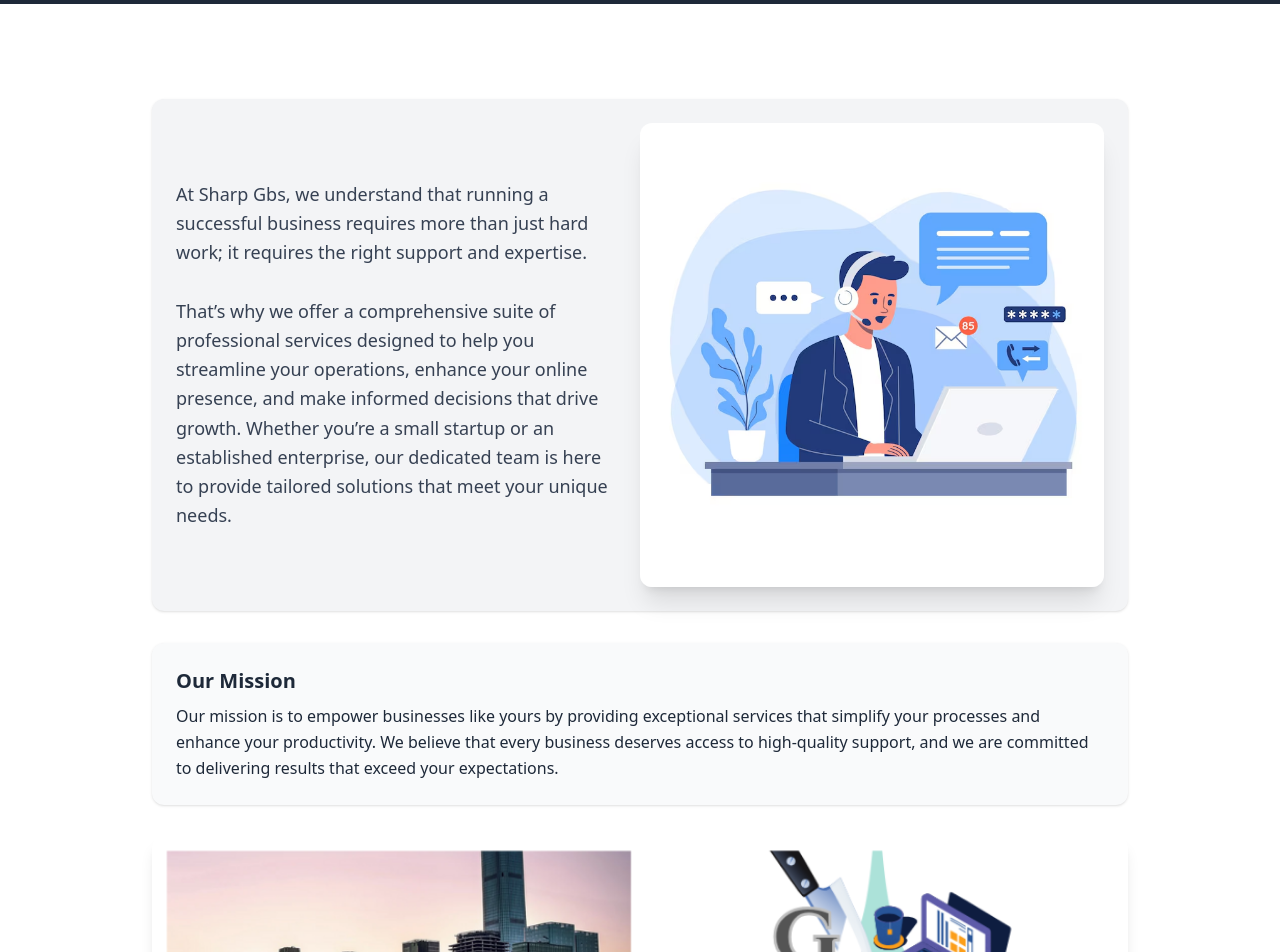
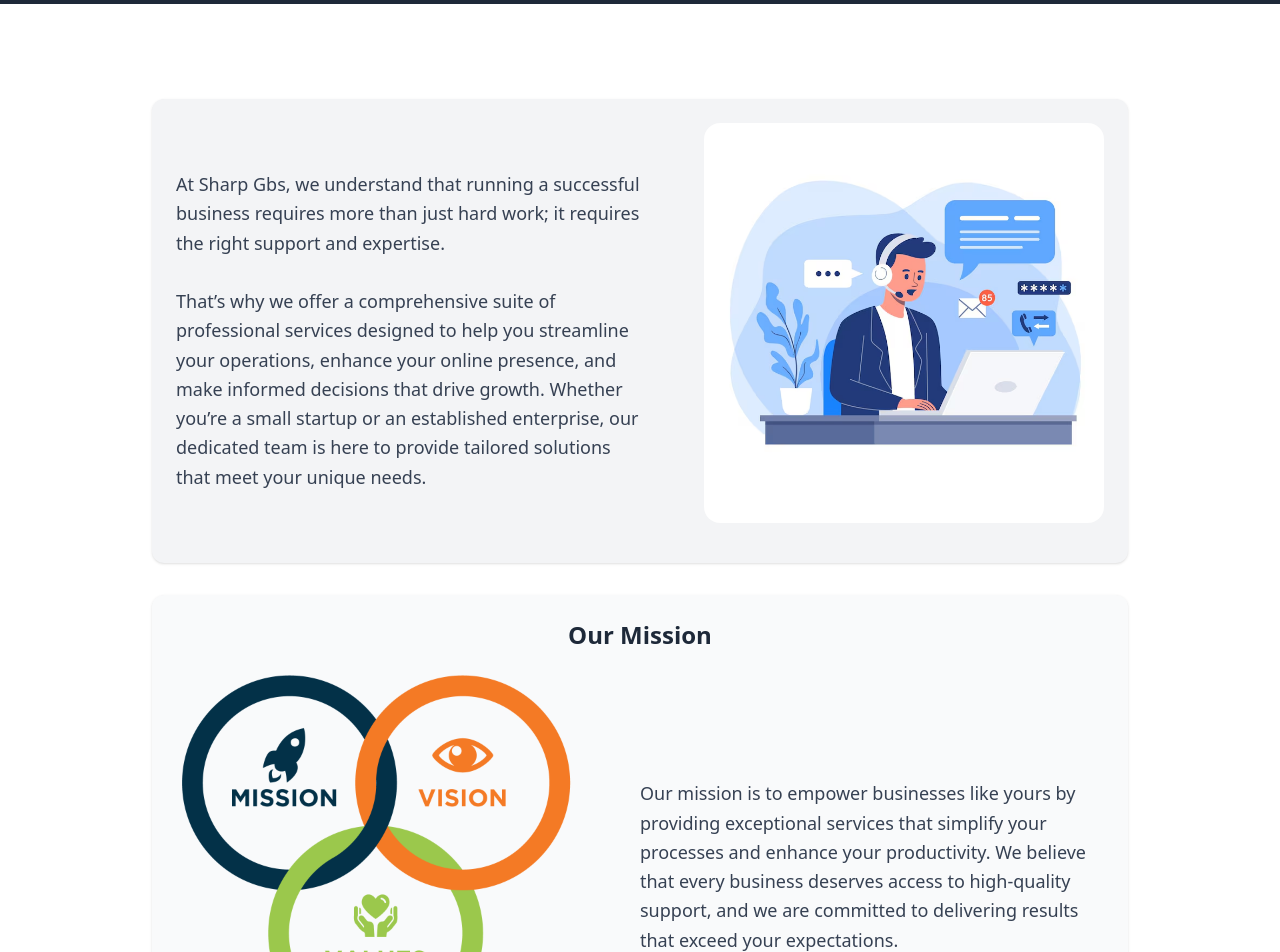
Before and after one commit to samp1uran/Sharp-Gbs, a React (Vite) app: page / in a window 1280 px wide. Shown: the part 60-1012 px from the top of the page. Built offline with nearby package versions, Linux system fonts and the light colour scheme.

Commit message:
Added images

```diff
--- a/src/components/ConsultingServices.jsx
+++ b/src/components/ConsultingServices.jsx
@@ -8,7 +8,7 @@ const ConsultingServices = () => {
         <div className="space-y-8">
           <h3 className="text-4xl font-bold mb-2">Consulting Services:</h3>
           <div>
-            <Image src="/consultingServices.jpg" alt="Consulting Services"/>
+            <Image src="/consultingServices.jpg" alt="Consulting Services" obj="contain"/>
           </div>
           <p className="text-gray-700 mb-4">
             Benefit from our expertise in business strategy, financial planning,
--- a/src/components/Home.jsx
+++ b/src/components/Home.jsx
@@ -1,4 +1,5 @@
 import AnimatedPage from "./AnimatedPage";
+import Image from "./Image";
 
 export default function Home() {
   return (
@@ -6,7 +7,6 @@ export default function Home() {
       <main className="px-6 py-2 text-gray-800 max-w-5xl mx-auto leading-relaxed">
         <div className="space-y-8">
           <section className="bg-gray-100 p-6 rounded-xl shadow">
-            {/* <h1 className="text-4xl font-bold mb-4">Welcome to Sharp Gbs</h1> */}
             <div className="flex flex-col md:flex-row items-center justify-between gap-8">
               <p className="md:w-1/2 text-lg text-gray-700 leading-relaxed">
                 At Sharp Gbs, we understand that running a successful business
@@ -21,32 +21,37 @@ export default function Home() {
                 solutions that meet your unique needs.
               </p>
 
-              <img
-                src="/service_provider.avif"
-                alt="Sharp Gbs"
-                className="md:w-1/2 w-full rounded-xl shadow-xl transition-normal duration-400 hover:scale-105"
-              />
+              <div className="max-w-fit rounded-xl  transition-normal duration-400 hover:scale-105">
+                <Image src="/service_provider.avif" alt="Sharp Gbs" />
+              </div>
             </div>
           </section>
 
           <section className="bg-gray-50 p-6 rounded-xl shadow">
-            <h2 className="text-xl font-bold mb-2">Our Mission</h2>
-            <p>
-              Our mission is to empower businesses like yours by providing
-              exceptional services that simplify your processes and enhance your
-              productivity. We believe that every business deserves access to
-              high-quality support, and we are committed to delivering results
-              that exceed your expectations.
-            </p>
+            <h2 className="text-center text-2xl font-bold mb-2">Our Mission</h2>
+            <div className="flex flex-col md:flex-row items-center justify-between gap-8">
+              <div className="rounded-xl  transition-normal duration-400 hover:scale-105">
+                <Image src="/mission.png" alt="Sharp Gbs" obj="contain"  />
+              </div>
+              <p className="md:w-1/2 text-lg text-gray-700 leading-relaxed">
+                Our mission is to empower businesses like yours by providing
+                exceptional services that simplify your processes and enhance
+                your productivity. We believe that every business deserves
+                access to high-quality support, and we are committed to
+                delivering results that exceed your expectations.
+              </p>
+
+
+            </div>
           </section>
 
-          <div className="rounded-xl overflow-hidden shadow-lg">
+          {/* <div className="rounded-xl overflow-hidden shadow-lg">
             <img
               src="/Sharp Gbs.jpg"
               alt="Sharp Gbs"
               className="w-full h-auto object-cover rounded-xl"
             />
-          </div>
+          </div> */}
 
           <section className="space-y-4">
             <h4 className="text-lg font-bold">Get Started Today!</h4>
--- a/src/components/Image.jsx
+++ b/src/components/Image.jsx
@@ -1,6 +1,6 @@
 import { useState } from "react";
 
-const Image = ({ src, alt }) => {
+const Image = ({ src, alt,obj="cover" }) => {
   const [loaded, setLoaded] = useState(false);
 
   return (
@@ -13,7 +13,7 @@ const Image = ({ src, alt }) => {
         src={src}
         alt={alt}
         onLoad={() => setLoaded(true)}
-        className={`w-full transition-opacity duration-500 h-[480px] object-cover rounded-2xl mb-4 ${
+        className={`w-full transition-opacity duration-500 h-auto max-h-[400px] object-${obj} rounded-2xl mb-4 ${
           loaded ? "opacity-100" : "opacity-0"
         }`}
       />
```
Also changed, not shown: public/mission.png (added).
